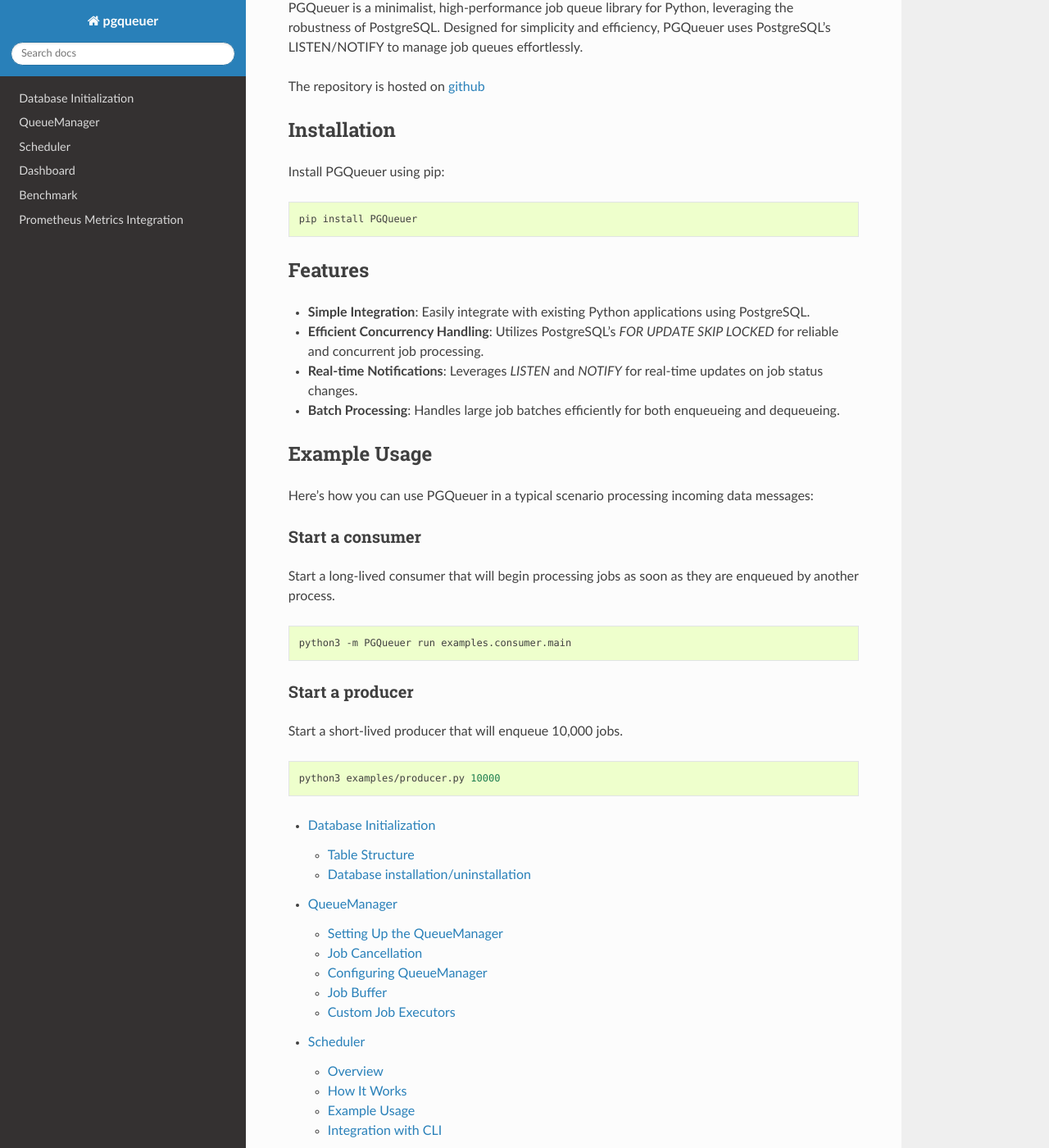
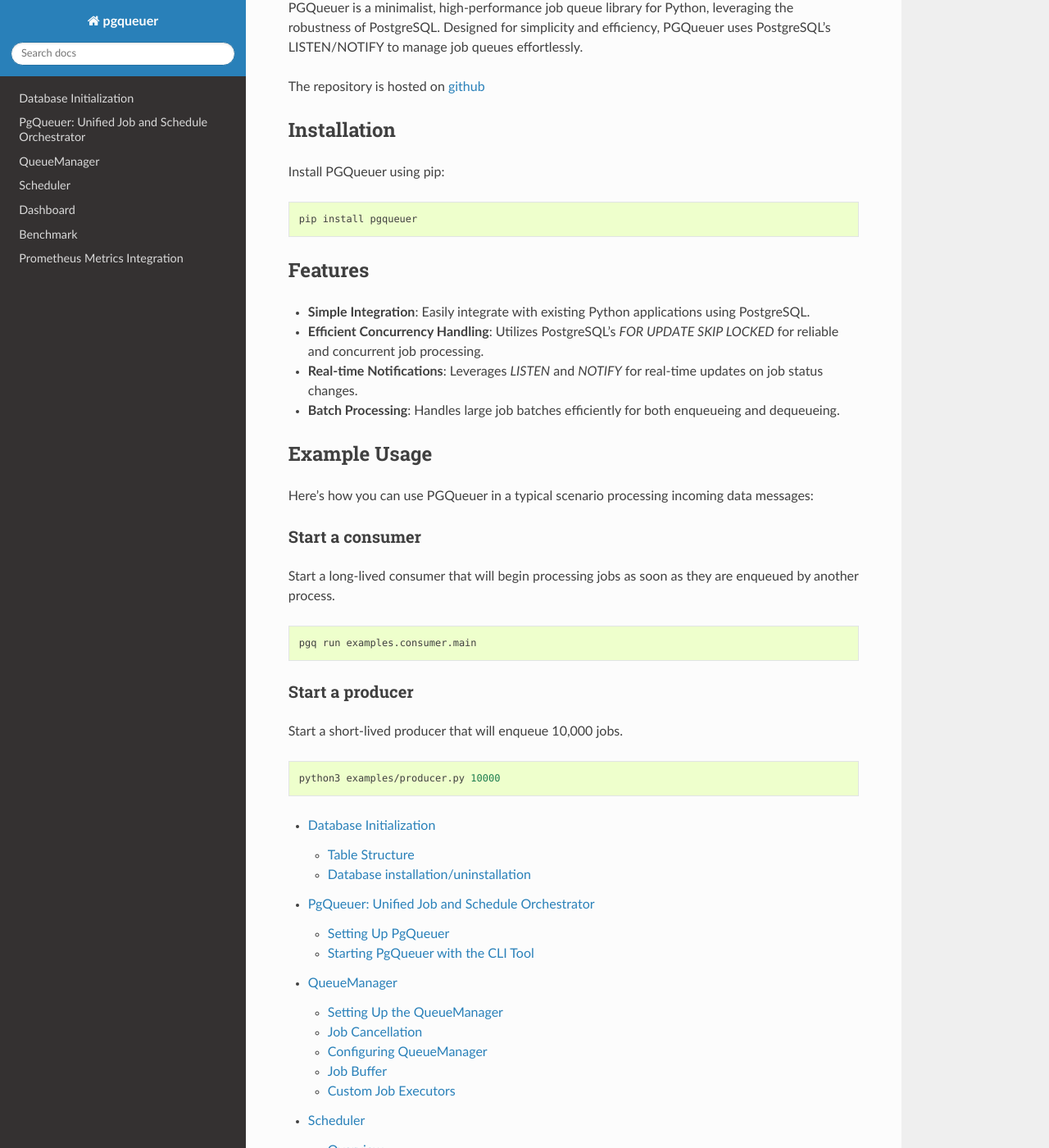
Before and after one commit to janbjorge/pgqueuer, a Sphinx documentation site: the page built from docs/index.rst, in a window 1280 px wide and 1400 px high, scrolled down 710 px. Shown: the whole window at 82% size. Built offline with Sphinx 7.4.7 and the Read the Docs theme 3.1.0, drawn with Linux system fonts in a browser that asks for light colours; pages that are not in the unit, such as notebooks, are missing from menus; some of the changed lines change nothing that is shown.

Commit message:
Pgqueuer orc. docs

````diff
--- a/docs/index.rst
+++ b/docs/index.rst
@@ -20,7 +20,7 @@
 
 .. code-block:: bash
 
-    pip install PGQueuer
+    pip install pgqueuer
 
 
 Features
@@ -43,7 +43,7 @@
 
 .. code-block:: bash
 
-    python3 -m PGQueuer run examples.consumer.main
+    pgq run examples.consumer.main
 
 Start a producer
 ~~~~~~~~~~~~~~~~
@@ -59,6 +59,7 @@
 
    cli
    database_initialization
+   pgqueuer
    queuemanager
    scheduler
    limits
--- /dev/null
+++ b/docs/pgqueuer.md
@@ -0,0 +1,44 @@
+# PgQueuer: Unified Job and Schedule Orchestrator
+
+The `PgQueuer` class orchestrates job queues and schedules recurring tasks using PostgreSQL. It combines the `QueueManager` and `SchedulerManager` to manage one-off and periodic tasks efficiently.
+
+## Setting Up PgQueuer
+
+To use `PgQueuer`, establish a PostgreSQL connection using asyncpg or psycopg and wrap it in a `Driver` instance. Below is an example:
+
+```python
+from __future__ import annotations
+
+from datetime import datetime
+import asyncpg
+from pgqueuer import PgQueuer
+from pgqueuer.db import AsyncpgDriver
+from pgqueuer.models import Job, Schedule
+
+async def main() -> PgQueuer:
+    connection = await asyncpg.connect()
+    driver = AsyncpgDriver(connection)
+    pgq = PgQueuer(driver)
+
+    @pgq.entrypoint("fetch")
+    async def process_message(job: Job) -> None:
+        print(f"Processed message: {job!r}")
+
+    @pgq.schedule("scheduled_every_minute", "* * * * *")
+    async def scheduled_every_minute(schedule: Schedule) -> None:
+        print(f"Executed every minute {schedule!r} {datetime.now()!r}")
+
+    return pgq
+```
+
+This example sets up `PgQueuer` with a job entrypoint (`fetch`) and a scheduled task (`scheduled_every_minute`).
+
+## Starting PgQueuer with the CLI Tool
+
+To start `PgQueuer` without additional scripting, use the CLI tool:
+
+```bash
+pgq run mypackage.create_pgqueuer
+```
+
+This will initialize and run the `PgQueuer` instance, handling both job queues and schedules efficiently with built-in mechanisms for graceful shutdown.
````
